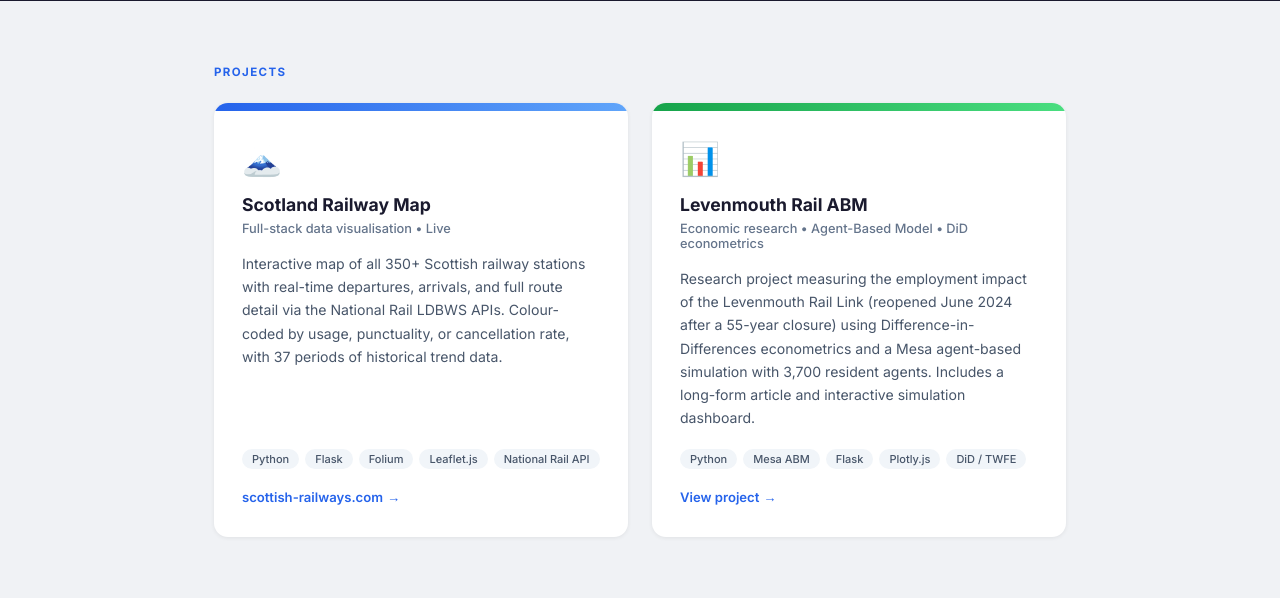
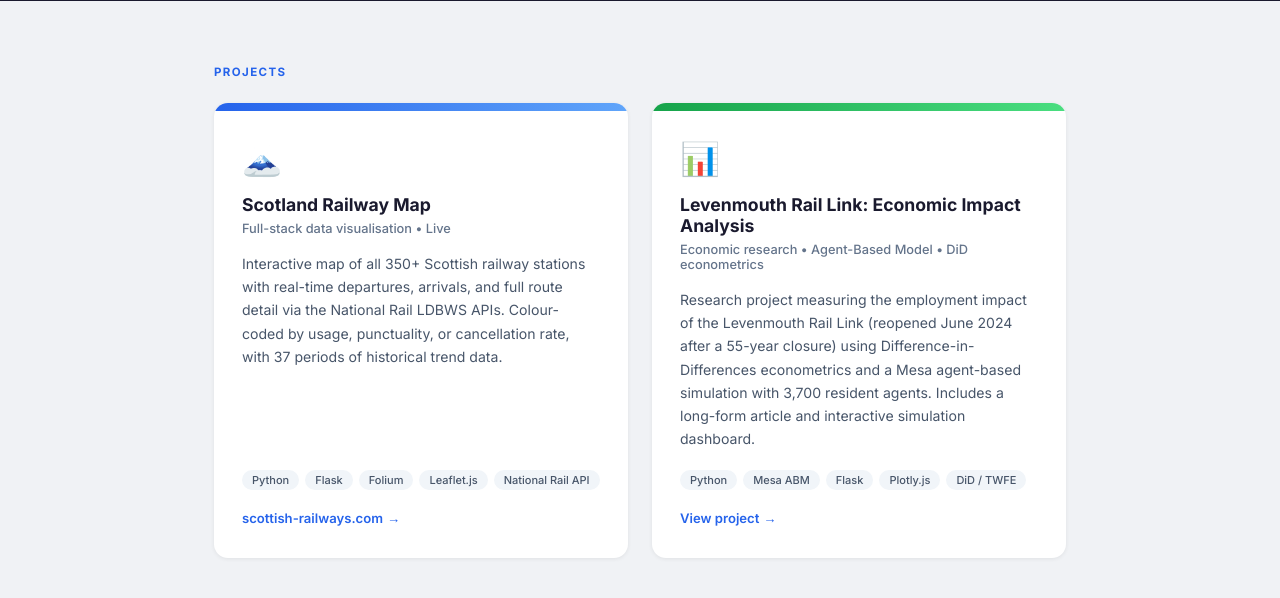
Before and after one commit to Aleksejs-Belasovs/personal-portfolio, a Flask app: page / in a window 1280 px wide. Shown: the part 594-1192 px from the top of the page. Run offline with Flask 3, Linux system fonts and the light colour scheme.

Commit message:
Rename Levenmouth project card to more descriptive title
Co-Authored-By: Claude Sonnet 4.6 <noreply@anthropic.com>

```diff
--- a/templates/index.html
+++ b/templates/index.html
@@ -252,7 +252,7 @@
       <div class="card-banner green"></div>
       <div class="card-body">
         <div class="card-icon">&#128202;</div>
-        <div class="card-title">Levenmouth Rail ABM</div>
+        <div class="card-title">Levenmouth Rail Link: Economic Impact Analysis</div>
         <div class="card-subtitle">Economic research &bull; Agent-Based Model &bull; DiD econometrics</div>
         <p class="card-desc">
           Research project measuring the employment impact of the Levenmouth Rail Link
```
